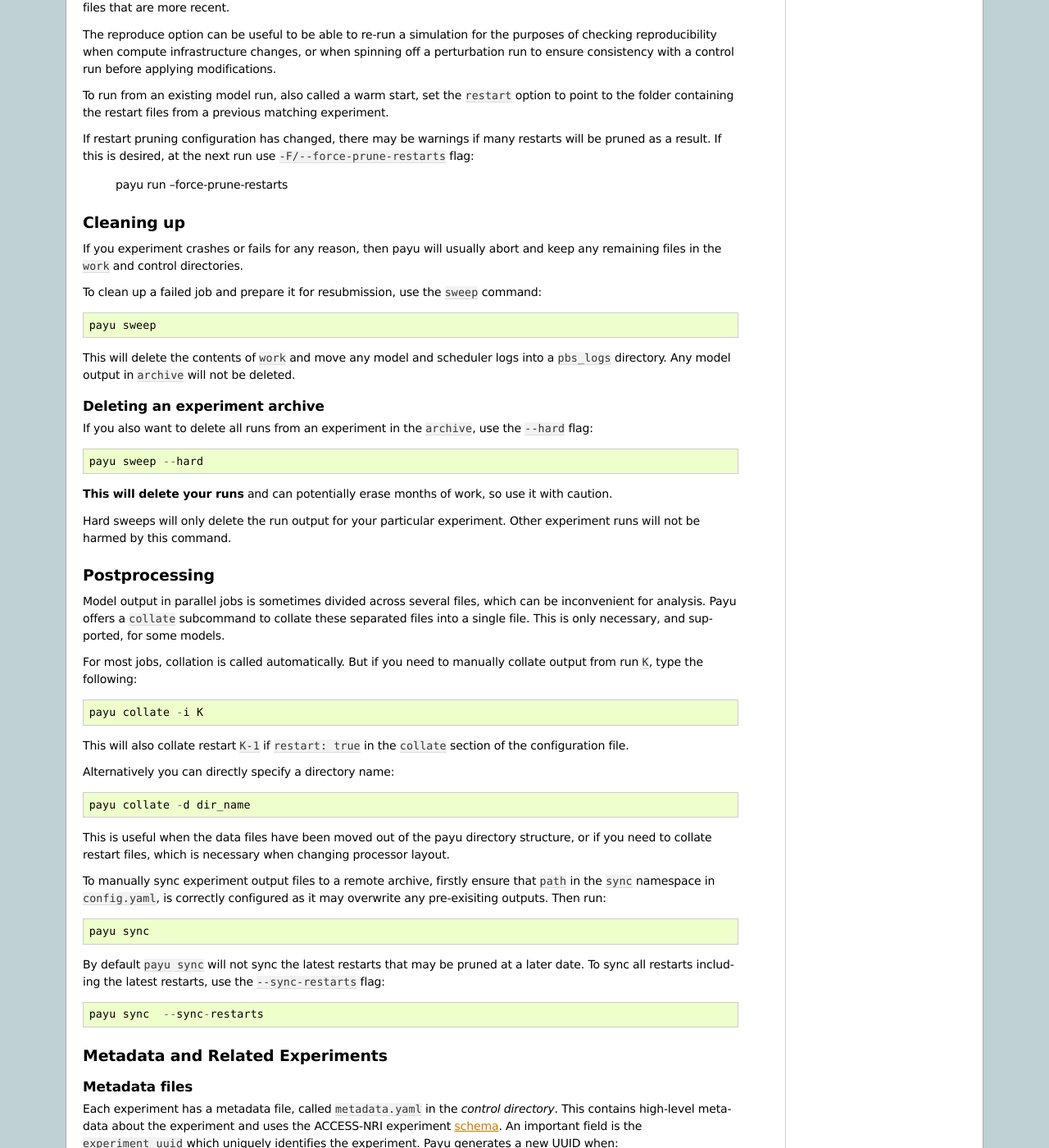
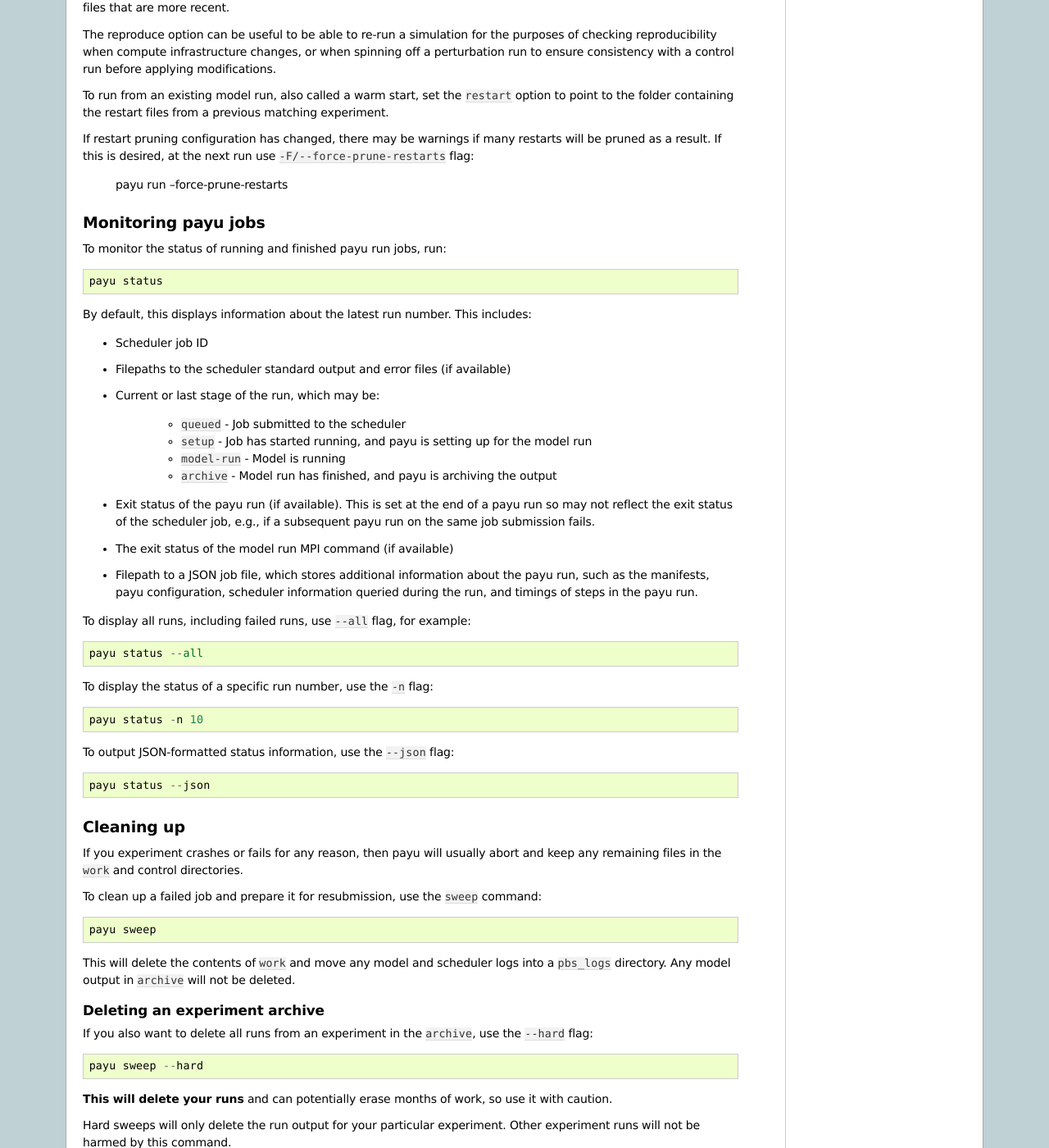
Before and after one commit to payu-org/payu, a Sphinx documentation site: the page built from docs/source/usage.rst, in a window 1280 px wide and 1400 px high, scrolled down 3939 px. Shown: the whole window at 82% size. Built offline with Sphinx 7.4.7, drawn with Linux system fonts in a browser that asks for light colours.

Commit message:
Add payu status documentation

```diff
--- a/docs/source/usage.rst
+++ b/docs/source/usage.rst
@@ -252,7 +252,7 @@ called ``stop_run`` in the control directory.
 It is possible to require that a run reproduce an existing run using the
 ``-r/--reproduce`` flag:
 
-  payu run -r
+   payu run -r
 
 When this invoked all the manifests are read in and hashes checked for consistency
 and only if all executables, inputs and restart files are unchanged will the run
@@ -273,8 +273,55 @@ If restart pruning configuration has changed, there may be warnings if
 many restarts will be pruned as a result. If this is desired, at the next
 run use ``-F/--force-prune-restarts`` flag:
 
-  payu run --force-prune-restarts
+   payu run --force-prune-restarts
 
+
+Monitoring payu jobs
+====================
+
+To monitor the status of running and finished payu run jobs, run::
+
+   payu status
+
+By default, this displays information about the latest run number.
+This includes:
+
+* Scheduler job ID
+
+* Filepaths to the scheduler standard output and error files (if available)
+
+* Current or last stage of the run, which may be:
+
+   * ``queued`` - Job submitted to the scheduler
+
+   * ``setup`` - Job has started running, and payu is setting up for the
+     model run
+
+   * ``model-run`` - Model is running
+
+   * ``archive`` - Model run has finished, and payu is archiving the output
+
+* Exit status of the payu run (if available). This is set at the end of a payu
+  run so may not reflect the exit status of the scheduler job, e.g., if
+  a subsequent payu run on the same job submission fails.
+
+* The exit status of the model run MPI command (if available)
+
+* Filepath to a JSON job file, which stores additional information about the
+  payu run, such as the manifests, payu configuration, scheduler information
+  queried during the run, and timings of steps in the payu run.
+
+To display all runs, including failed runs, use ``--all`` flag, for example::
+
+   payu status --all
+
+To display the status of a specific run number, use the ``-n`` flag::
+
+   payu status -n 10
+
+To output JSON-formatted status information, use the ``--json`` flag::
+
+   payu status --json
 
 Cleaning up
 ===========
```
Also changed, not shown: 1 other file.
